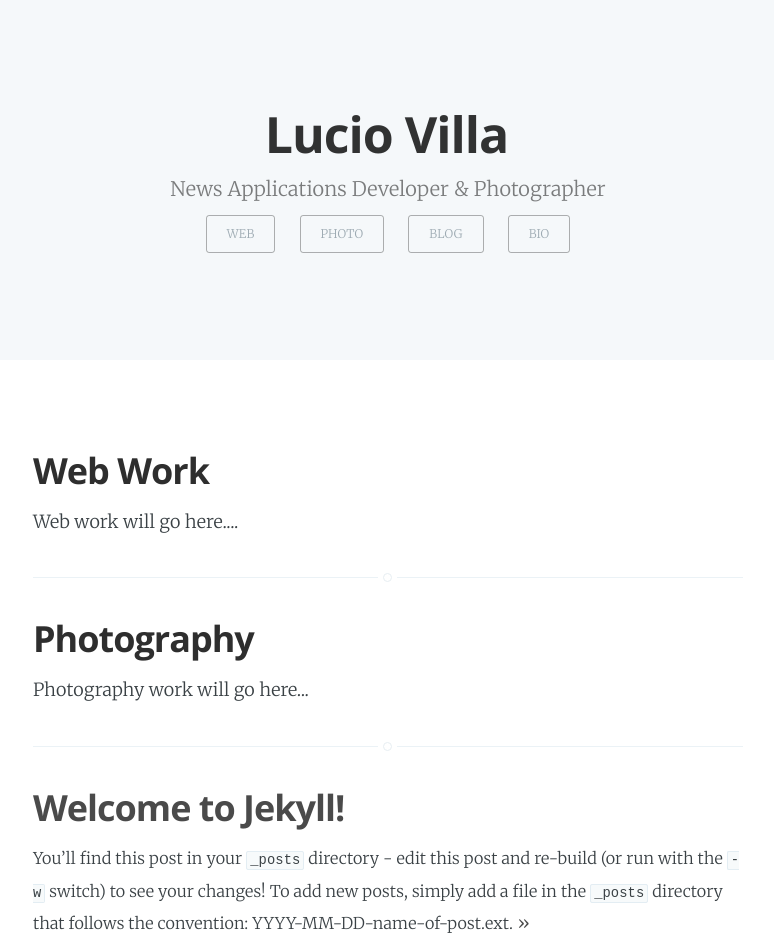
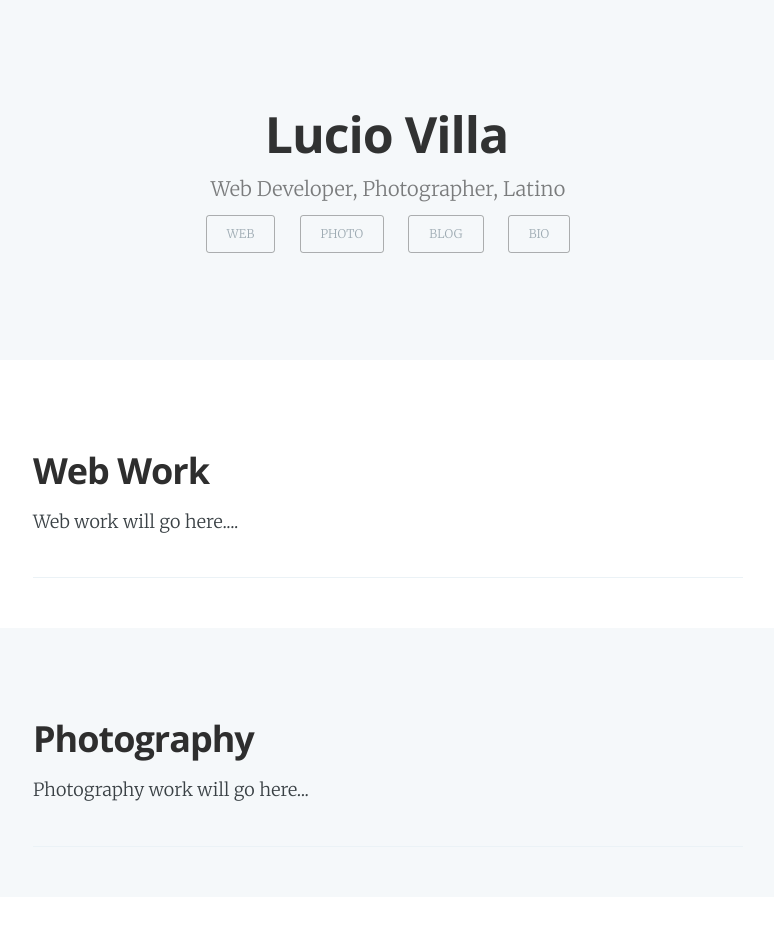
Before and after one commit to luciovilla/luciovilla.com-archive, a Jekyll site: the page built from index.html, in a window 1280 px wide. Shown: the top 952 px of the page, without its empty margins (252-1026 px from the left). Built offline with Jekyll 4.4.1, drawn with Linux system fonts in a browser that asks for light colours; Markdown is read by kramdown in place of the engine named in the settings; the list of posts is cut into pages by our own code.

Commit message:
trabajando...

```diff
--- a/_config.yml
+++ b/_config.yml
@@ -1,5 +1,5 @@
 name: Lucio Villa
-description: "News Applications Developer & Photographer"
+description: "Web Developer, Photographer, Latino"
 meta_description: "Your New Jekyll Site, Blogging about stuffs"
 
 markdown: redcarpet
@@ -7,8 +7,9 @@
 logo: false
 paginate: 3
 baseurl: /
-google_analytics: 'UA-XXXXXXXX-X'
+domain_name: 'http://luciovilla.github.io/luciovilla'
+google_analytics: 'UA-63525175-1'
 
 # Details for the RSS feed generator
-url:            'blog url'
+url:            'http://luciovilla.github.io/luciovilla'
 author:         'Lucio Villa'
--- a/_layouts/default.html
+++ b/_layouts/default.html
@@ -11,10 +11,10 @@
     <meta name="MobileOptimized" content="320" />
     <meta name="viewport" content="width=device-width, initial-scale=1.0" />
 
-    <link rel="stylesheet" type="text/css" href="assets/css/screen.css" />
+    <link rel="stylesheet" type="text/css" href="/assets/css/screen.css" />
     <link rel="stylesheet" type="text/css" href="http://fonts.googleapis.com/css?family=Merriweather:300,700,700italic,300italic|Open+Sans:700,400" />
     <!-- Customisation  -->
-    <link rel="stylesheet" type="text/css" href="assets/css/main.css" />
+    <link rel="stylesheet" type="text/css" href="/assets/css/main.css" />
 
 </head>
 <body class="{% if page.post_class %}{{page.post_class}}{% else %}home-template{% endif %}">
@@ -30,9 +30,9 @@
       </section>
     </footer>
 
-    <script type="text/javascript" src="assets/js/jquery-1.11.1.min.js"></script>
-    <script type="text/javascript" src="assets/js/jquery.fitvids.js"></script>
-    <script type="text/javascript" src="assets/js/index.js"></script>
+    <script type="text/javascript" src="/assets/js/jquery-1.11.1.min.js"></script>
+    <script type="text/javascript" src="/assets/js/jquery.fitvids.js"></script>
+    <script type="text/javascript" src="/assets/js/index.js"></script>
 
     <!-- Google Analytics Tracking code -->
     <script type="text/javascript">
--- a/_layouts/post.html
+++ b/_layouts/post.html
@@ -62,7 +62,7 @@
             <!-- If we want to display author's name and bio -->
             {% if site.author %}
                 <figure class="author-image">
-                    <a class="img" href="{{ site.baseurl }}" style="background-image: url(/assets/images/profile.png)">
+                    <a class="img" href="{{ site.baseurl }}" style="background-image: url(assets/images/profile.png)">
                     <span class="hidden">{{site.author}}'s Picture</span></a>
                 </figure>
                 <section class="author">
--- a/assets/css/screen.css
+++ b/assets/css/screen.css
@@ -463,6 +463,13 @@
     vertical-align: middle;
 }
 
+.content {
+    padding: 5rem 0;
+}
+
+.grey-bg {
+    background: #f5f8fa;
+}
 
 /* ==========================================================================
    4. General - The main styles for the the theme
@@ -474,7 +481,6 @@
     display: table;
     width: 100%;
     height: 100%;
-    margin-bottom: 5rem;
     text-align: center;
     background: #222 no-repeat center center;
     background-size: cover;
@@ -738,25 +744,6 @@
     margin: 0 auto;
 }
 
-/* Add a little circle in the middle of the border-bottom on our .post
-   just for the lolz and stylepoints. */
-.post:after {
-    display: block;
-    content: "";
-    width: 7px;
-    height: 7px;
-    border: #E7EEF2 1px solid;
-    position: absolute;
-    bottom: -5px;
-    left: 50%;
-    margin-left: -5px;
-    background: #FFF;
-    -webkit-border-radius: 100%;
-    -moz-border-radius: 100%;
-    border-radius: 100%;
-    box-shadow: #FFF 0 0 0 5px;
-}
-
 body:not(.post-template) .post-title {
     font-size: 3.6rem;
 }
@@ -1159,6 +1146,12 @@
     box-shadow: none;
 }
 
+.bio-image {
+    margin: 0 0 6px 26px;
+    max-width: 320px;
+    float: right;
+}
+
 .author-title {
     margin: 1.5rem 0 1rem;
 }
--- a/index.html
+++ b/index.html
@@ -41,7 +41,7 @@
     </article>
 </main>
 
-<main id="photo" class="content">
+<main id="photo" class="content grey-bg">
     <article class="post">
         <header class="post-header">
             <h2 class="post-title">Photography</h2>
@@ -65,7 +65,7 @@
         </section>
         <footer class="post-meta">
             {% if site.author %}
-                <img class="author-thumb" src="assets/images/profile.png" alt="Author's profile picture" nopin="nopin" />
+                <img class="author-thumb" src="/assets/images/profile.png" alt="Author's profile picture" nopin="nopin" />
                 {{ site.author }}
             {% endif %}
             {% if post.categories.size > 0 %}
@@ -81,13 +81,13 @@
 
 </main>
 
-<main id="bio" class="content">
+<main id="bio" class="content grey-bg">
     <article class="post">
         <header class="post-header">
             <h2 class="post-title">About Me</h2>
         </header>
         <section class="post-excerpt">
-             <img style="  margin: 10px 20px 10px 0; max-width: 320px; float: left;" src="http://www.luciovilla.com/wp-content/uploads/2014/04/me-600x398.jpg">
+             <img class="bio-image" src="http://www.luciovilla.com/wp-content/uploads/2014/04/me-600x398.jpg">
              <p>Lucio Villa is a photojournalist and News Applications Developer at Hoy Chicago. Villa completed a year-long fellowship at The Chicago Reporter, an award-winning investigative magazine, in 2013. He’s covered immigration, health and trauma issues through long-term visual documentary work and has experience doing data visualizations. His work has appeared internationally through EFE and locally at The Chicago Tribune, Chicago Catalyst among others.<br><br>Villa is originally from Compton, CA and graduated from Cal State Fullerton with a Bachelor’s Degree in Photojournalism.<br><br>He enjoys attending hackathons, member of Latino Techies, board member of NAHJ Chicago and enjoys teaching journalists about open-source tools for reporting.</p>
         </section>
     </article>
```
